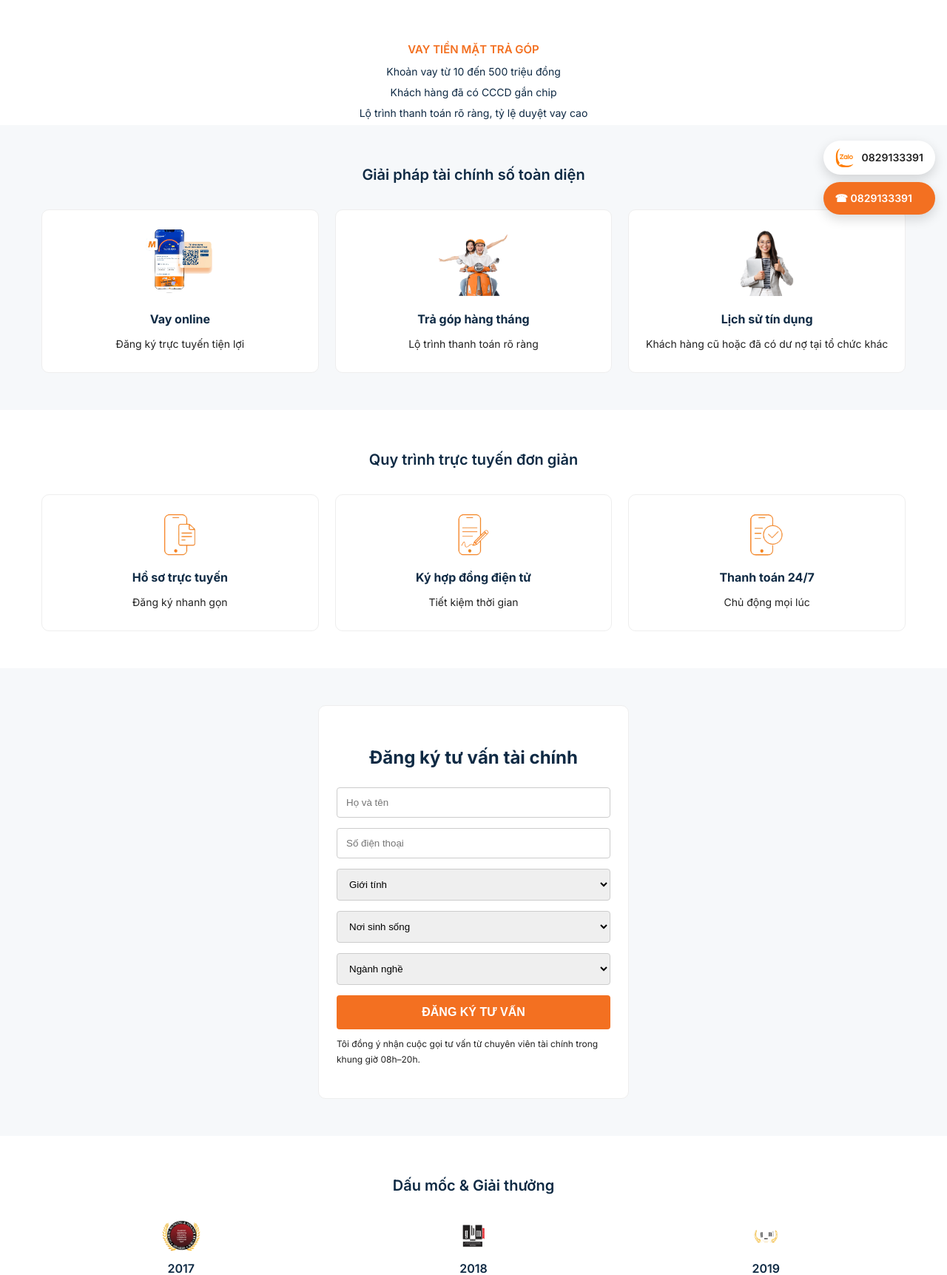
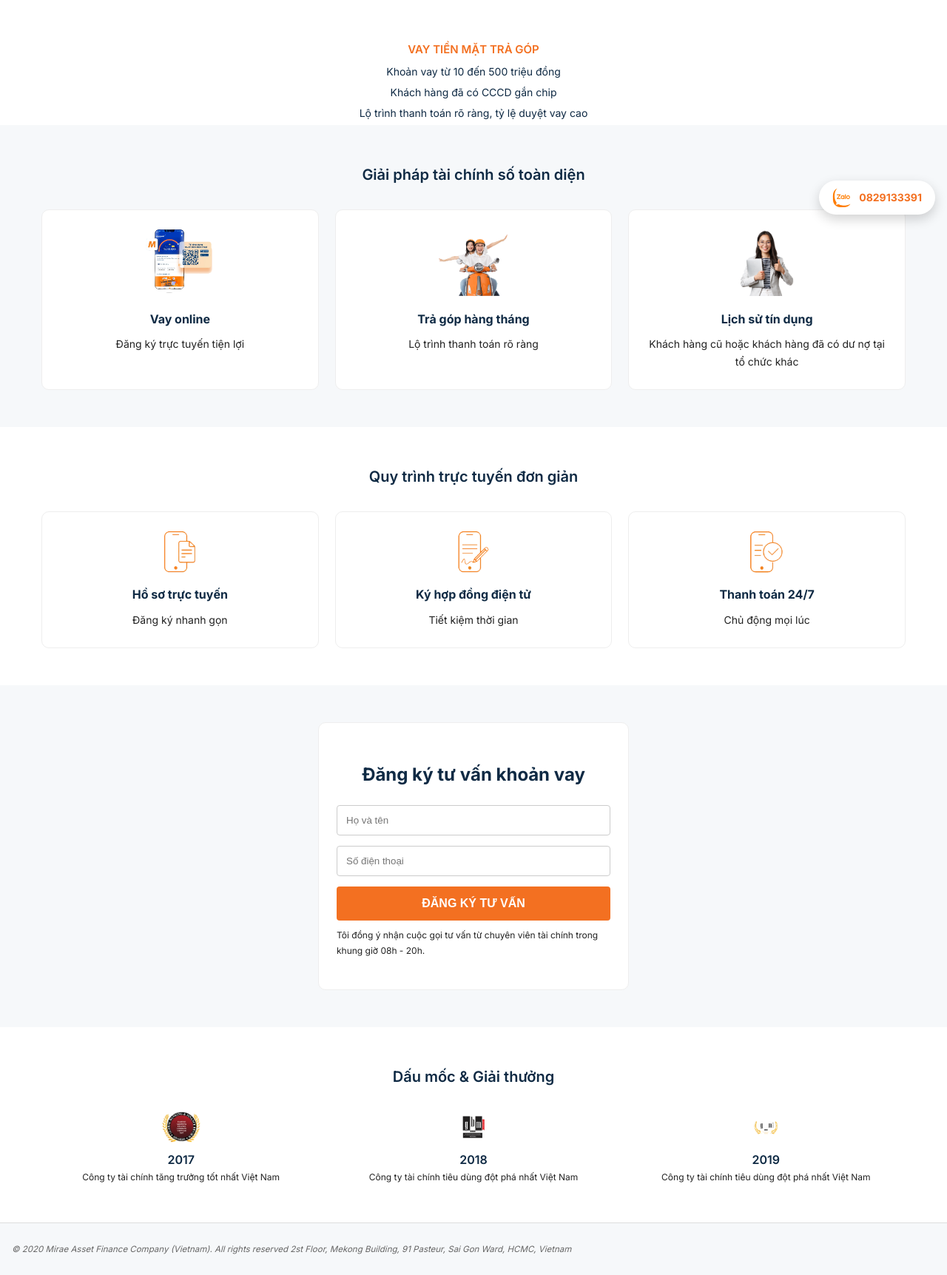
Before and after one commit to crm-baotin/mafc-landing, a Django app: page / in a window 1280 px wide. Shown: the part 486-2209 px from the top of the page at 74% size. After the commit the page ends 2181 px from the top, so only its background shows below. Run offline with Django 5.2, Linux system fonts and the light colour scheme.

Commit message:
update landing

```diff
--- a/core/settings.py
+++ b/core/settings.py
@@ -25,9 +25,9 @@ SECRET_KEY = 'django-insecure-zx%jdq7@icb&e8o9vw0)+rkloa1j0r*68k$vwk@woed9(rmoxy
 # SECURITY WARNING: don't run with debug turned on in production!
 DEBUG = False
 
-ALLOWED_HOSTS = [
-    ".onrender.com",
-]
+DEBUG = False
+
+ALLOWED_HOSTS = ['mafc.onrender.com']
 
 
 
--- a/leads/templates/leads/landing_mafc.html
+++ b/leads/templates/leads/landing_mafc.html
@@ -53,9 +53,7 @@ img{max-width:100%;display:block}
 }
 
 /* HERO */
-.hero{
-  padding:50px 0 30px;
-}
+.hero{padding:50px 0 30px}
 .hero-text{text-align:center}
 .hero h1{
   color:var(--orange);
@@ -63,11 +61,7 @@ img{max-width:100%;display:block}
   font-weight:700;
   margin-bottom:12px;
 }
-.hero p{
-  font-size:15px;
-  margin-bottom:20px;
-  text-align:center;
-}
+.hero p{font-size:15px;margin-bottom:20px}
 
 /* HERO LINES */
 .hero-lines{
@@ -109,11 +103,7 @@ section{padding:50px 0}
 }
 .products .box img{height:90px;margin:0 auto 18px}
 .process .box img{height:56px;margin:0 auto 14px}
-.box h3{
-  color:var(--blue);
-  font-size:16px;
-  margin-bottom:8px;
-}
+.box h3{color:var(--blue);font-size:16px;margin-bottom:8px}
 .box p{font-size:14px;margin:0}
 
 /* FORM */
@@ -125,11 +115,7 @@ section{padding:50px 0}
   max-width:420px;
   margin:auto;
 }
-.form-wrap h2{
-  text-align:center;
-  color:var(--blue);
-  margin-bottom:20px;
-}
+.form-wrap h2{text-align:center;color:var(--blue);margin-bottom:20px}
 .form-group{margin-bottom:14px}
 .form-group input,
 .form-group select{
@@ -157,33 +143,27 @@ section{padding:50px 0}
 .award-box .year{font-weight:600;color:var(--blue)}
 .award-box .desc{font-size:12px}
 
-/* NEW: CONTACT FLOAT – PILL GỌN & CHUYÊN NGHIỆP */
-.contact-float{
+/* ✅ ZALO PILL – GIỐNG ẢNH ANH GỬI */
+.zalo-pill{
   position:fixed;
   right:16px;
   bottom:24px;
   display:flex;
-  flex-direction:column;
+  align-items:center;
   gap:10px;
+  padding:10px 18px;
+  background:#fff;
+  border-radius:999px;
+  box-shadow:0 6px 16px rgba(0,0,0,.18);
+  text-decoration:none;
+  font-weight:700;
+  font-size:14px;
+  color:var(--orange);
   z-index:2000;
 }
-.contact-btn{
-  display:flex;
-  align-items:center;
-  gap:10px;
-  padding:10px 16px;
-  border-radius:999px;
-  background:#fff;
-  box-shadow:0 6px 16px rgba(0,0,0,.15);
-  text-decoration:none;
-  font-weight:600;
-  color:#222;
-  font-size:14px;
-}
-.contact-btn img{width:26px;height:26px}
-.contact-btn.phone{
-  background:var(--orange);
-  color:#fff;
+.zalo-pill img{
+  width:26px;
+  height:26px;
 }
 
 /* FOOTER */
@@ -205,7 +185,6 @@ footer{
     align-items:center;
   }
   .hero-text{text-align:left}
-  .hero p{text-align:left}
   .grid{grid-template-columns:repeat(3,1fr)}
 }
 </style>
@@ -217,13 +196,11 @@ footer{
   <div class="container">
     <div class="topbar-inner">
       <img src="{% static 'img/logo.png' %}">
-      <!-- NEW: không dùng anchor -->
       <a class="btn-top" onclick="scrollToForm()">ĐĂNG KÝ TƯ VẤN</a>
     </div>
   </div>
 </header>
 
-<!-- HERO -->
 <div class="container hero">
   <div class="hero-text">
     <h1>Bảo vệ tài chính an tâm trong kỷ nguyên số</h1>
@@ -234,7 +211,6 @@ footer{
   </div>
 </div>
 
-<!-- HERO LINES -->
 <div class="hero-lines">
   <div class="line-main">VAY TIỀN MẶT TRẢ GÓP</div>
   <div class="line-sub">Khoản vay từ 10 đến 500 triệu đồng</div>
@@ -248,7 +224,7 @@ footer{
     <div class="grid">
       <div class="box"><img src="{% static 'img/mafc/products/vay_online.png' %}"><h3>Vay online</h3><p>Đăng ký trực tuyến tiện lợi</p></div>
       <div class="box"><img src="{% static 'img/mafc/products/vay_tra_gop.png' %}"><h3>Trả góp hàng tháng</h3><p>Lộ trình thanh toán rõ ràng</p></div>
-      <div class="box"><img src="{% static 'img/mafc/products/vay_cic_khac.png' %}"><h3>Lịch sử tín dụng</h3><p>Khách hàng cũ hoặc đã có dư nợ tại tổ chức khác</p></div>
+      <div class="box"><img src="{% static 'img/mafc/products/vay_cic_khac.png' %}"><h3>Lịch sử tín dụng</h3><p>Khách hàng cũ hoặc khách hàng đã có dư nợ tại tổ chức khác</p></div>
     </div>
   </div>
 </section>
@@ -267,44 +243,13 @@ footer{
 <section class="gray" id="dangky">
   <div class="container">
     <div class="form-wrap">
-      <h2>Đăng ký tư vấn tài chính</h2>
-
-      {% if error %}
-      <p style="color:#f37021;text-align:center;margin-bottom:14px;font-size:13px;">
-        {{ error }}
-      </p>
-      {% endif %}
-
+      <h2>Đăng ký tư vấn khoản vay</h2>
       <form method="post">
         {% csrf_token %}
         <div class="form-group"><input name="full_name" placeholder="Họ và tên" required></div>
         <div class="form-group"><input name="phone" placeholder="Số điện thoại" required></div>
-        <div class="form-group">
-          <select name="sex">
-            <option>Giới tính</option>
-            <option>Nam</option>
-            <option>Nữ</option>
-          </select>
-        </div>
-        <div class="form-group">
-          <select name="location">
-            <option>Nơi sinh sống</option>
-            <option>Hà Nội</option>
-            <option>TP.HCM</option>
-            <option>Khác</option>
-          </select>
-        </div>
-        <div class="form-group">
-          <select name="job">
-            <option>Ngành nghề</option>
-            <option>Lao động tự do</option>
-            <option>Làm công ty</option>
-            <option>Tự doanh</option>
-            <option>Khác</option>
-          </select>
-        </div>
         <button class="btn">ĐĂNG KÝ TƯ VẤN</button>
-        <p class="consent">Tôi đồng ý nhận cuộc gọi tư vấn từ chuyên viên tài chính trong khung giờ 08h–20h.</p>
+        <p class="consent">Tôi đồng ý nhận cuộc gọi tư vấn từ chuyên viên tài chính trong khung giờ 08h - 20h.</p>
       </form>
     </div>
   </div>
@@ -326,21 +271,17 @@ footer{
 All rights reserved 2st Floor, Mekong Building, 91 Pasteur, Sai Gon Ward, HCMC, Vietnam
 </footer>
 
-<!-- REMOVE: old zalo-float & phone-float -->
+<!-- ✅ ZALO PILL – 1 Ô DUY NHẤT -->
+<a href="https://zalo.me/0829133391" target="_blank" class="zalo-pill">
+  <img src="{% static 'img/zalo.png' %}">
+  <span>0829133391</span>
+</a>
 
-<!-- NEW: CONTACT FLOAT -->
-<div class="contact-float">
-  <a href="https://zalo.me/0829133391" target="_blank" class="contact-btn">
-    <img src="{% static 'img/zalo.png' %}">
-    <span>0829133391</span>
-  </a>
-  <a href="tel:0829133391" class="contact-btn phone">
-    ☎ 0829133391
-  </a>
-</div>
-
-<!-- NEW: SCROLL CONTROL -->
 <script>
+/* FIX TRIỆT ĐỂ NHẢY FORM KHI URL CÓ # */
+if (window.location.hash) {
+  history.replaceState(null, null, window.location.pathname);
+}
 function scrollToForm(){
   document.getElementById('dangky').scrollIntoView({behavior:'smooth'});
 }
```
